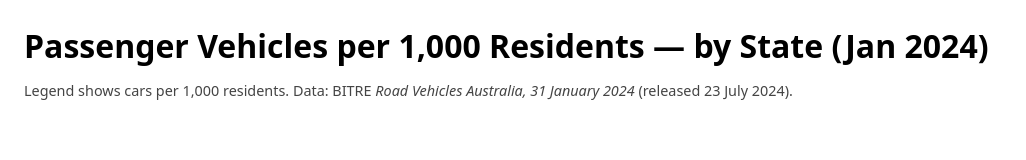
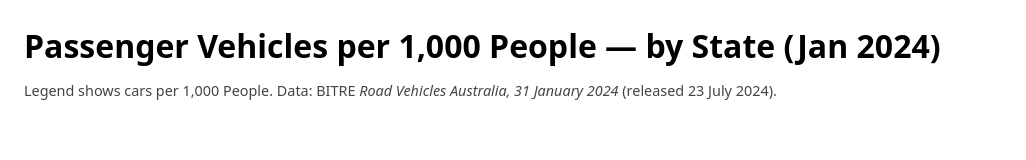
Before and after one commit to nche0083-bit/FIT3179-TEST, a plain HTML site: page index.html in a window 1280 px wide. Shown: the whole page, without its empty margins (0-1026 px from the left). Drawn offline with Linux system fonts and the light colour scheme; a script that the page names is missing.

Commit message:
Update index.html

```diff
--- a/index.html
+++ b/index.html
@@ -16,9 +16,9 @@
 </head>
 <body>
   <div class="box">
-    <h1 style="margin-bottom:6px;">Passenger Vehicles per 1,000 Residents — by State (Jan 2024)</h1>
+    <h1 style="margin-bottom:6px;">Passenger Vehicles per 1,000 People — by State (Jan 2024)</h1>
     <div id="vis"></div>
-    <p class="note">Legend shows cars per 1,000 residents. Data: BITRE <em>Road Vehicles Australia, 31 January 2024</em> (released 23 July 2024).</p>
+    <p class="note">Legend shows cars per 1,000 People. Data: BITRE <em>Road Vehicles Australia, 31 January 2024</em> (released 23 July 2024).</p>
   </div>
   <script>
     vegaEmbed("#vis", "choropleth_vehicles_per_1000_square.vl.json", { actions: false });
```
